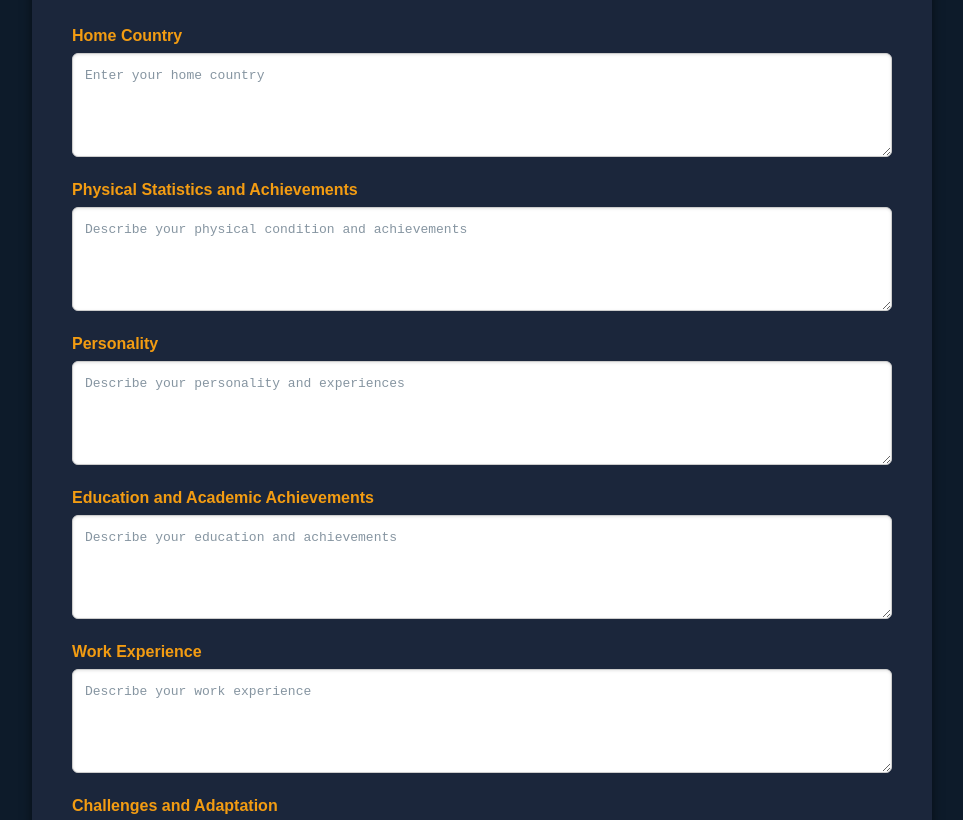
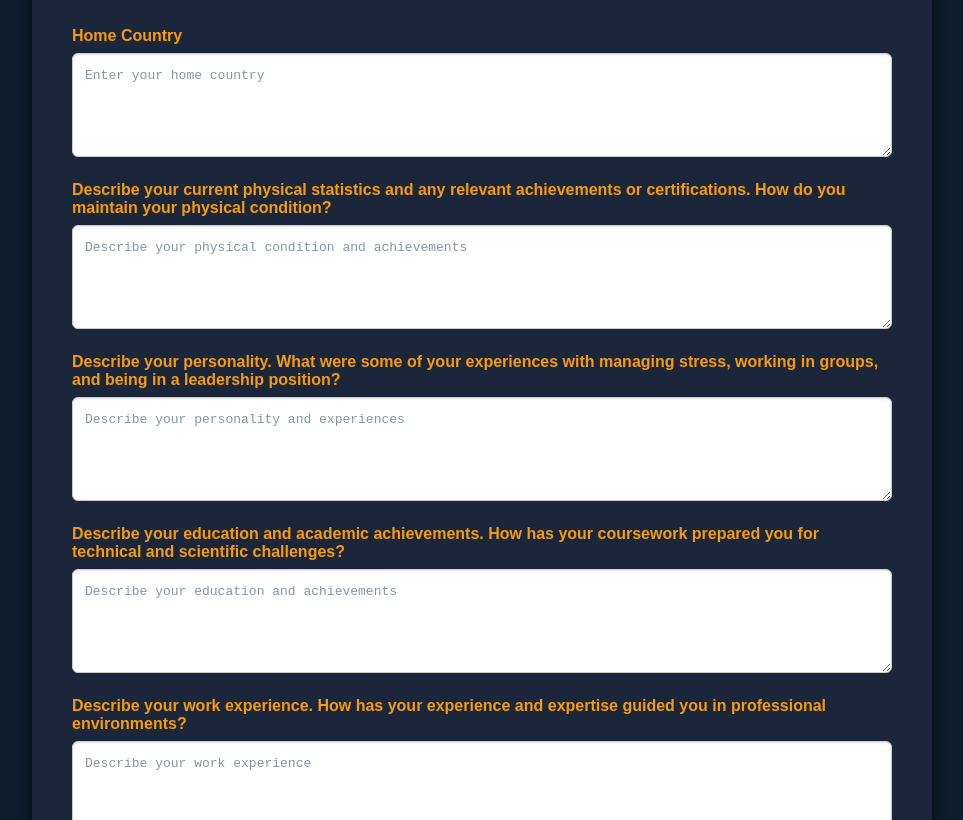
Before and after one commit to saiawe2021/EmpHackfest, a website: page static/survey.html in a window 1280 px wide. Shown: the part 108-928 px from the top of the page, without its empty margins (158-1121 px from the left). Drawn offline with Linux system fonts and the light colour scheme.

Commit message:
added the full questions

```diff
--- a/static/survey.html
+++ b/static/survey.html
@@ -10,28 +10,36 @@
     <div class="container">
         <h1>Sign Up</h1>
 
+
+
+
         <div class="form-group">
             <label for="countryField">Home Country</label>
             <textarea type="textarea" id="countryField" placeholder="Enter your home country" rows = "4"></textarea>
         </div>
         <div class="form-group">
-            <label for="physicalField">Physical Statistics and Achievements</label>
+            <label for="physicalField">Describe your current physical statistics and any relevant achievements or certifications. How do you maintain your physical condition?
+            </label>
             <textarea type="textarea" id="physicalField" placeholder="Describe your physical condition and achievements" rows = "4"></textarea>
         </div>
         <div class="form-group">
-            <label for="personalityField">Personality</label>
+            <label for="personalityField">Describe your personality. What were some of your experiences with managing stress, working in groups, and being in a leadership position?
+            </label>
             <textarea type="textarea" id="personalityField" placeholder="Describe your personality and experiences" rows = "4"></textarea>
         </div>
         <div class="form-group">
-            <label for="educationField">Education and Academic Achievements</label>
+            <label for="educationField">Describe your education and academic achievements. How has your coursework prepared you for technical and scientific challenges?
+            </label>
             <textarea type="textarea" id="educationField" placeholder="Describe your education and achievements" rows = "4"></textarea>
         </div>
         <div class="form-group">
-            <label for="workField">Work Experience</label>
+            <label for="workField">Describe your work experience. How has your experience and expertise guided you in professional environments?
+            </label>
             <textarea type="textarea" id="workField" placeholder="Describe your work experience" rows = "4"></textarea>
         </div>
         <div class="form-group">
-            <label for="challengeField">Challenges and Adaptation</label>
+            <label for="challengeField">Describe a time where you faced and overcame or adapted to a challenge. How has that experience affected you?
+            </label>
             <textarea type="textarea" id="challengeField" placeholder="Describe a challenge you've overcome" rows = "4"></textarea>
         </div>
 
```
